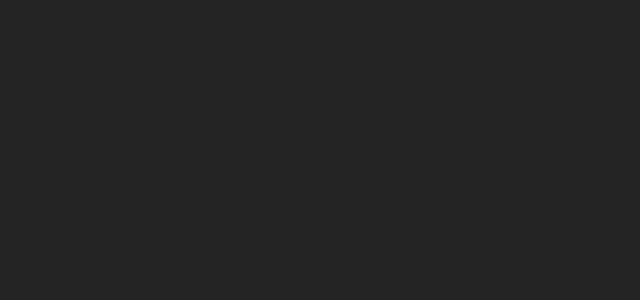
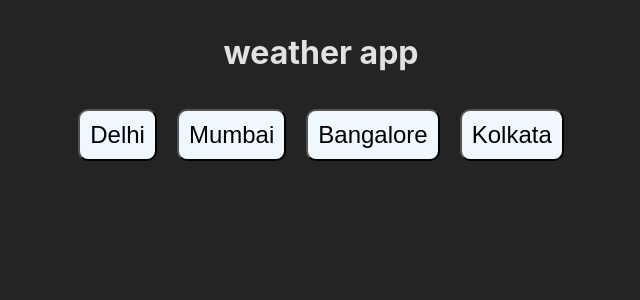
Before and after one commit to Ayush0054/weather-pro, a React (Vite) app: page / in a window 1280 px wide. Shown: the top 300 px of the page, without its empty margins (319-959 px from the left). Built offline with nearby package versions, Linux system fonts and the light colour scheme.

Commit message:
feat:ready 1.0

```diff
--- a/package.json
+++ b/package.json
@@ -10,7 +10,10 @@
     "preview": "vite preview"
   },
   "dependencies": {
+    "axios": "^1.4.0",
+    "bootstrap": "^5.2.3",
     "react": "^18.2.0",
+    "react-bootstrap": "^2.7.4",
     "react-dom": "^18.2.0"
   },
   "devDependencies": {
--- a/src/App.css
+++ b/src/App.css
@@ -0,0 +1,4 @@
+.app {
+  display: grid;
+  justify-items: center;
+}
--- a/src/App.jsx
+++ b/src/App.jsx
@@ -1,7 +1,14 @@
 import "./App.css";
+import Header from "./components/header";
+import WeatherApp from "./page/weather";
 
 function App() {
-  return <div></div>;
+  return (
+    <div className="app">
+      <Header />
+      <WeatherApp />
+    </div>
+  );
 }
 
 export default App;
--- /dev/null
+++ b/src/components/header.jsx
@@ -0,0 +1,9 @@
+function Header() {
+  return (
+    <div>
+      <h1>weather app</h1>
+    </div>
+  );
+}
+
+export default Header;
--- /dev/null
+++ b/src/page/weather.css
@@ -0,0 +1,26 @@
+button {
+  margin: 10px;
+  padding: 10px;
+  background-color: aliceblue;
+  color: black;
+  border-radius: 10px;
+  font-size: x-large;
+}
+button:hover {
+  background-color: rgb(197, 200, 202);
+}
+.card {
+  display: flex;
+  justify-content: center;
+  background-color: aliceblue;
+  color: black;
+  font-size: x-large;
+  width: 25rem;
+}
+.image {
+  width: 24rem;
+}
+.main {
+  justify-items: center;
+  display: grid;
+}
--- /dev/null
+++ b/src/page/weather.jsx
@@ -0,0 +1,57 @@
+import { useState } from "react";
+import { Card, Container, Row } from "react-bootstrap";
+import getWeatherData from "../api/getWeatherData";
+import "./weather.css";
+const cities = ["Delhi", "Mumbai", "Bangalore", "Kolkata"];
+
+const cityImages = {
+  Delhi:
+    "https://images.unsplash.com/photo-1595928607828-6fdaee9c0942?ixlib=rb-4.0.3&ixid=M3wxMjA3fDB8MHxwaG90by1wYWdlfHx8fGVufDB8fHx8fA%3D%3D&auto=format&fit=crop&w=1171&q=80",
+  Mumbai:
+    "https://media.tacdn.com/media/attractions-splice-spp-674x446/06/74/c8/3a.jpg",
+  Kolkata:
+    "https://www.india-briefing.com/news/wp-content/uploads/2013/11/Kolkata-City-Profile.jpg",
+  Bangalore:
+    "https://www.skymetweather.com/content/wp-content/uploads/2017/05/Bengaluru-31.jpg",
+};
+const WeatherApp = () => {
+  const [city, setCity] = useState(null);
+  const [weather, setWeather] = useState(null);
+
+  const handleClick = async (city) => {
+    setCity(city);
+    const data = await getWeatherData(city);
+    setWeather(data);
+  };
+
+  return (
+    <Container className="main">
+      <Row xs={1} sm={2} md={3} lg={3}>
+        {cities.map((cityName) => (
+          <button key={cityName} onClick={() => handleClick(cityName)}>
+            {cityName}
+          </button>
+        ))}
+      </Row>
+      {weather && (
+        <Card className="card">
+          <Card.Body>
+            <Card.Img
+              variant="top"
+              src={cityImages[city]}
+              alt={`${city} city`}
+              className="image"
+            />
+
+            <Card.Title>{weather.city}</Card.Title>
+            <Card.Text>{`${weather.temperature}°C`}</Card.Text>
+            <Card.Text>{weather.weather}</Card.Text>
+            <Card.Text>{weather.date}</Card.Text>
+          </Card.Body>
+        </Card>
+      )}
+    </Container>
+  );
+};
+
+export default WeatherApp;
```
Also changed, not shown: 1 other file (tests, documents, lock files or other folders).
